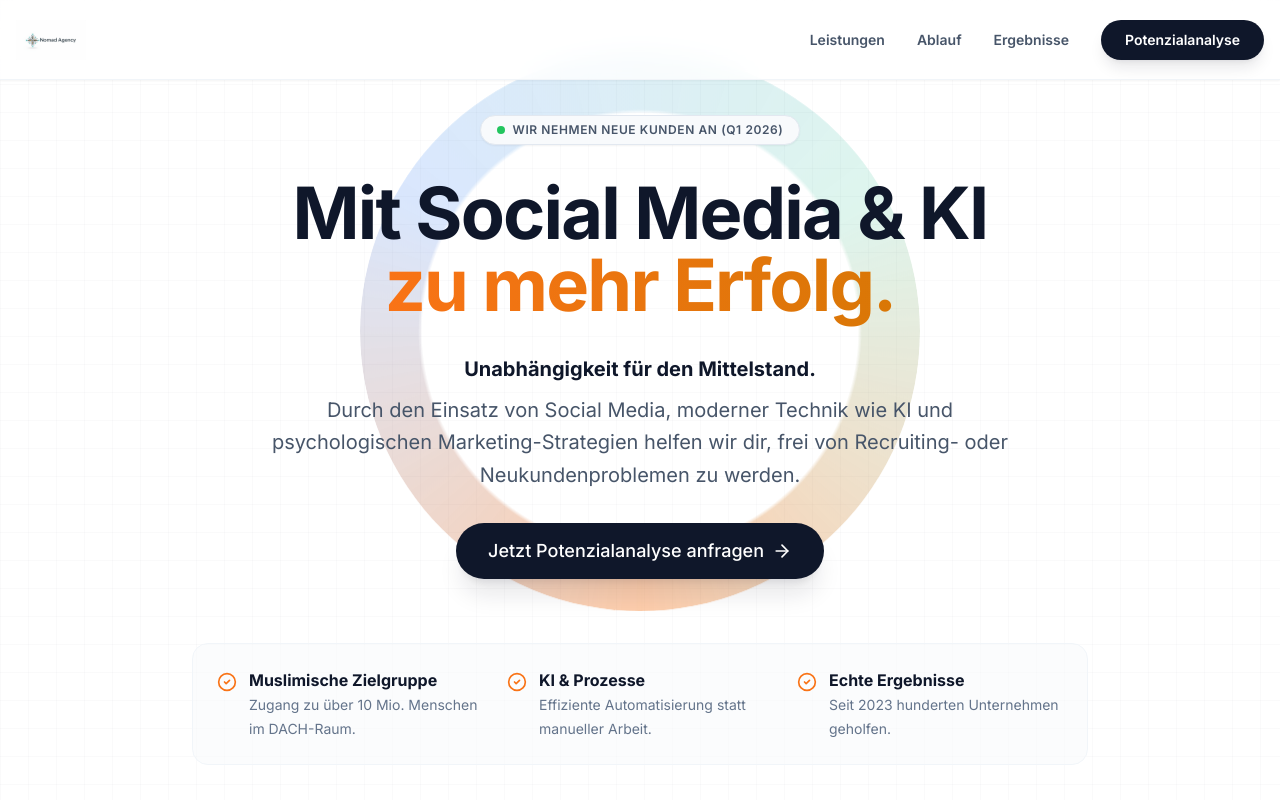
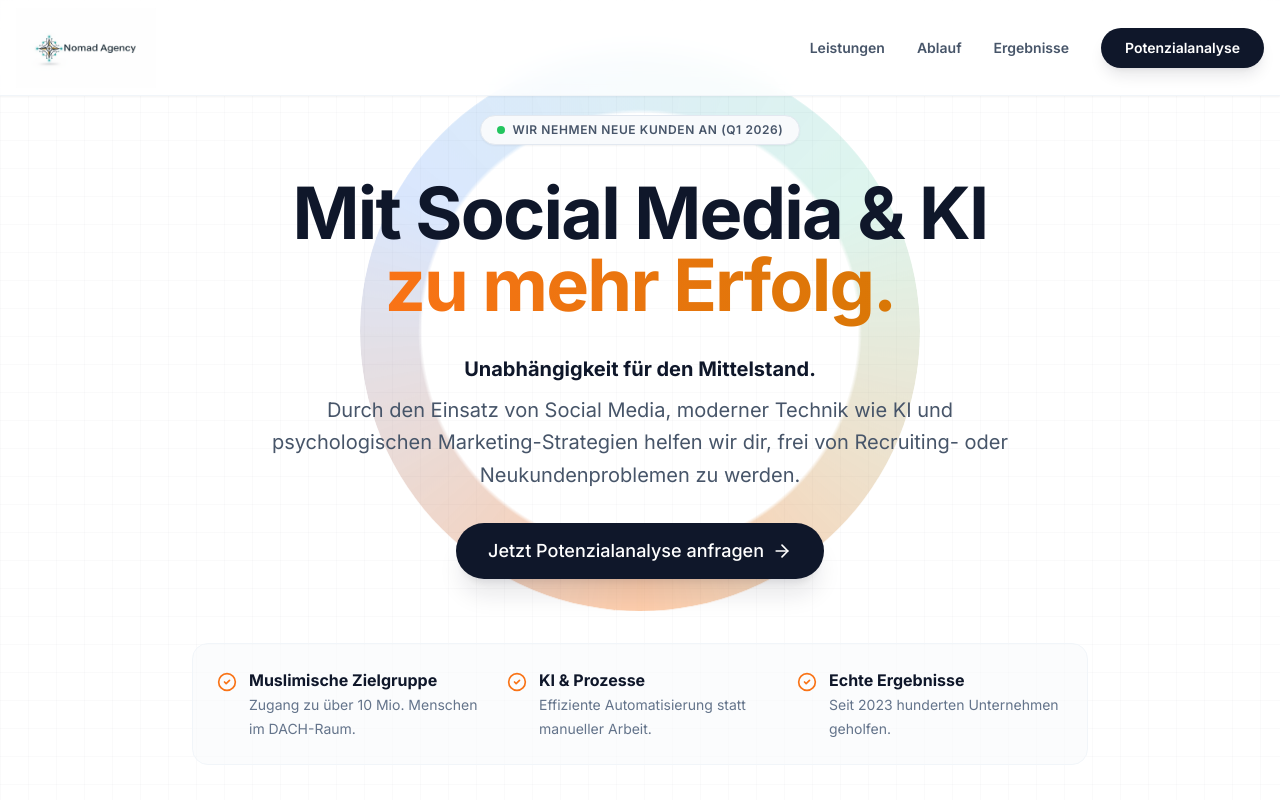
Before and after one commit to dercryptomuslim/na4mc, a Next.js app: page / in a window 1280 px wide. Shown: the top 800 px of the page. Built offline with nearby package versions, Linux system fonts and the light colour scheme.

Commit message:
fix: Increase logo size significantly in Navbar

```diff
--- a/components/sections/Navbar.tsx
+++ b/components/sections/Navbar.tsx
@@ -5,16 +5,18 @@ import { Menu } from "lucide-react";
 
 export function Navbar() {
   return (
-    <nav className="fixed top-0 left-0 right-0 z-50 bg-white/80 backdrop-blur-md border-b border-slate-100 h-20 flex items-center shadow-sm">
+    <nav className="fixed top-0 left-0 right-0 z-50 bg-white/80 backdrop-blur-md border-b border-slate-100 h-24 flex items-center shadow-sm transition-all duration-300">
       <div className="container px-4 mx-auto flex justify-between items-center">
-        <Link href="/" className="flex items-center gap-3 cursor-pointer group">
-          <div className="relative w-32 h-10">
+        <Link href="/" className="flex items-center gap-3 cursor-pointer group py-2">
+          {/* Logo deutlich vergrößert für bessere Sichtbarkeit */}
+          <div className="relative w-64 h-16 md:w-80 md:h-20 transition-transform duration-300 group-hover:scale-105">
             <Image
               src="/logos/na4mc-logo.png"
               alt="NA4MC Agentur"
               fill
               className="object-contain object-left"
               priority
+              sizes="(max-width: 768px) 256px, 320px"
             />
           </div>
         </Link>
@@ -29,7 +31,7 @@ export function Navbar() {
         </div>
 
         <button className="md:hidden text-slate-900">
-          <Menu className="h-6 w-6" />
+          <Menu className="h-8 w-8" />
         </button>
       </div>
     </nav>
```
